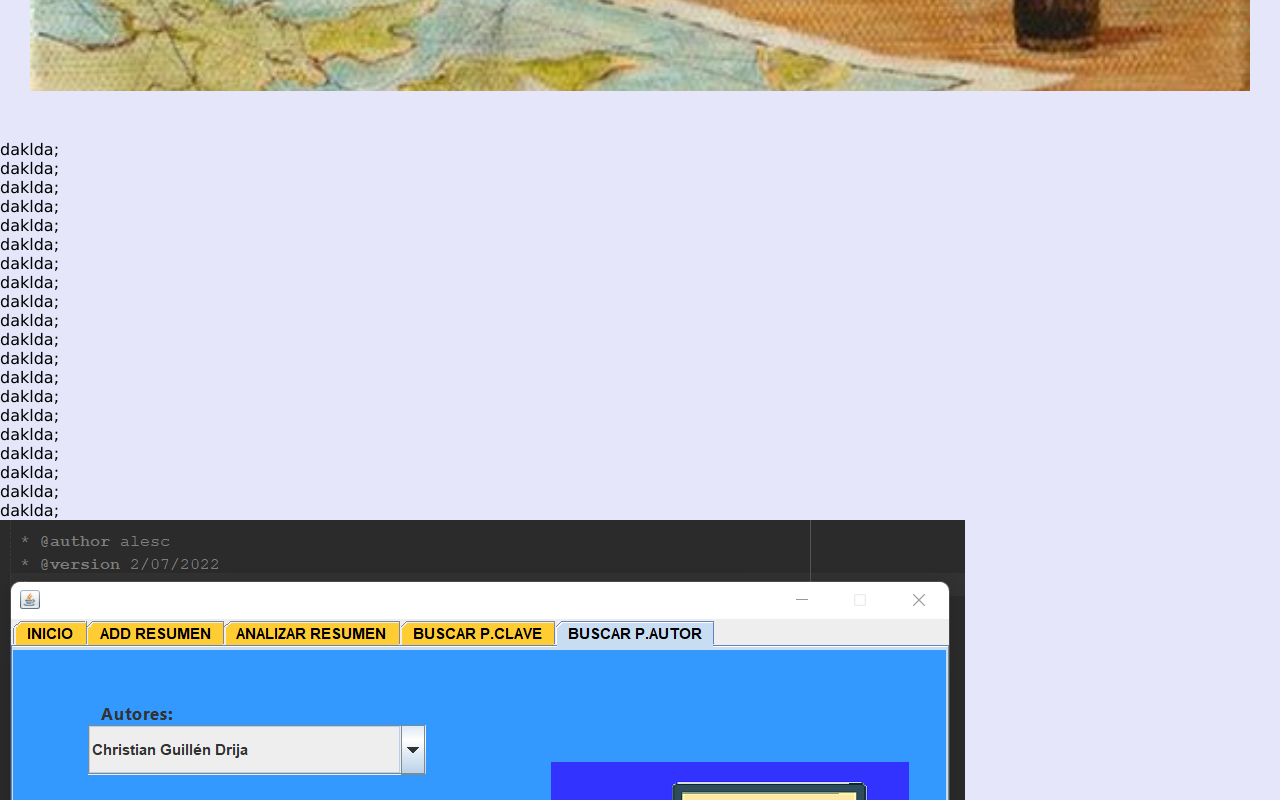
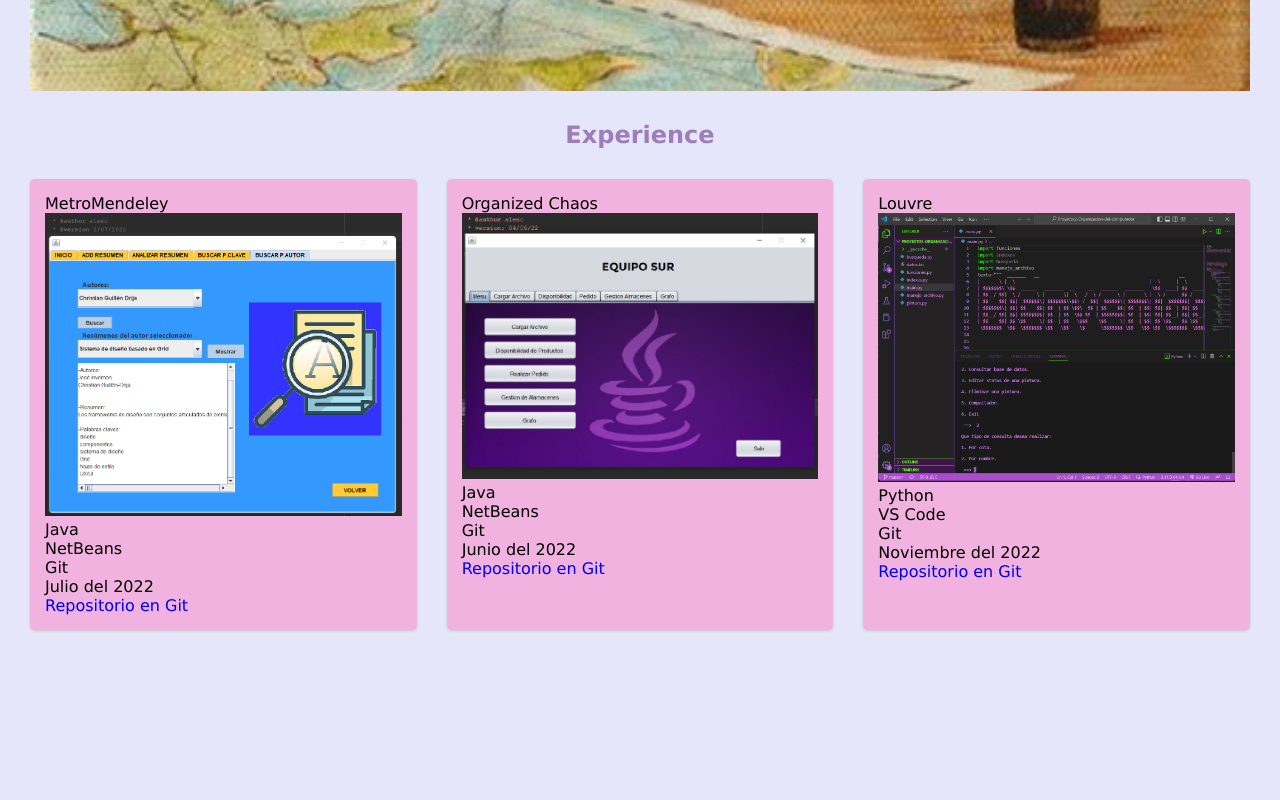
Before and after one commit to alejanndrasan/Microproyecto1, a plain HTML site: page index.html in a window 1280 px wide. Shown: the part 760-1560 px from the top of the page. After the commit the page ends 1440 px from the top, so only its background shows below. Drawn offline with Linux system fonts and the light colour scheme.

Commit message:
baby steps

```diff
--- a/index.html
+++ b/index.html
@@ -36,13 +36,13 @@
         <button class="btn prev"><</button>
     </div>
     </section>
-    <br> daklda;<br> daklda;<br> daklda;<br> daklda;<br> daklda;<br> daklda;<br> daklda;<br> daklda;<br> daklda;<br> daklda;<br> daklda;<br> daklda;<br> daklda;<br> daklda;<br> daklda;<br> daklda;<br> daklda;<br> daklda;<br> daklda;<br> daklda;
-
+    <h2 class="seccion">Experience</h2>
     <section class="page" id="Experience">
-        <div class="project box">
-            <img src="\fotis\proyecto1.png" alt="img" class="projectFoto">
+        <div class="project-1 box" >
             <ul class="info">
                 <li class="nombre">MetroMendeley</li>
+                <img src="\fotis\proyecto1.png" alt="img" class="projectFoto">
+
                 <li class="tech">
                     <ul class="tech-used">
                         <li class="tech1">Java</li>
@@ -51,25 +51,35 @@
                     </ul>
                 </li>
                 <li class="Fecha">Julio del 2022</li>
-                <li class="link"><a href="https://github.com/Emirs2002/PROYECTO_EDD">Repositorio en Git</a></li>
+                <li class="link"><a href="https://github.com/Emirs2002/PROYECTO_EDD" target="_blank">Repositorio en Git</a></li>
             </ul>
         </div>
-        <div class="project box">
-            <img src="\fotis\proyecto2.png" alt="img"  class="projectFoto">
+        <div class="project-2 box">
             <ul class="info">
-                <li class="nombre"></li>
-                <li class="tech"></li>
-                <li class="Fecha"></li>
-                <li class="link"></li>
+                <li class="nombre">Organized Chaos</li>
+                <img src="\fotis\proyecto2.png" alt="img"  class="projectFoto">
+                <li class="tech">
+                    <ul class="tech-used">
+                        <li class="tech1">Java</li>
+                        <li class="tech2">NetBeans</li>
+                        <li class="tech3">Git</li>
+                    </ul>
+                </li>
+                <li class="Fecha">Junio del 2022</li>
+                <li class="link"><a href="https://github.com/Emirs2002/PROYECTO_EDD" target="_blank">Repositorio en Git</a></li>
             </ul>
         </div>
-        <div class="project box">
-            <img src="\fotis\proyecto3.png" alt="img"  class="projectFoto">
+        <div class="project-3 box">
             <ul class="info">
-                <li class="nombre"></li>
-                <li class="tech"></li>
-                <li class="Fecha"></li>
-                <li class="link"><a href="https://github.com/raco45/Proyecto2-Organizacion-del-computador">Repositorio en Git</a> </li>
+                <li class="nombre">Louvre</li>
+                <img src="\fotis\proyecto3.png" alt="img"  class="projectFoto">
+                <li class="tech">
+                    <li class="tech1">Python</li>
+                    <li class="tech2">VS Code</li>
+                    <li class="tech3">Git</li>
+                </li>
+                <li class="Fecha">Noviembre del 2022</li>
+                <li class="link"><a href="https://github.com/raco45/Proyecto2-Organizacion-del-computador" target="_blank">Repositorio en Git</a> </li>
             </ul>
         </div>
     </section>
--- a/style.css
+++ b/style.css
@@ -107,6 +107,33 @@ body {
     top: 45%;
     right: 2%;
   }
+.seccion {
+ text-align: center;
+ color: #9d7dba;
+ font-weight: bolder;
+}
+#Experience {
+    display: grid;
+    row-gap: 30px;
+    column-gap: 30px;
+    width: 100%;
+    padding: 30px;
+    margin: 0 auto;
+    grid-template-columns: 1fr 1fr 1fr;
+}
+
+.box {
+    background-color: #f1b2df;
+    border-radius: 5px;
+    box-shadow: 0 1px 3px rgba(81, 45, 45, 0.2);
+    padding: 15px;
+    margin-bottom: 20px;
+    width: 100%;
+    }
+
+.projectFoto{
+    max-width: 100%;
+}
 
 @media screen and (max-width: 952px){
     .logo{
```
